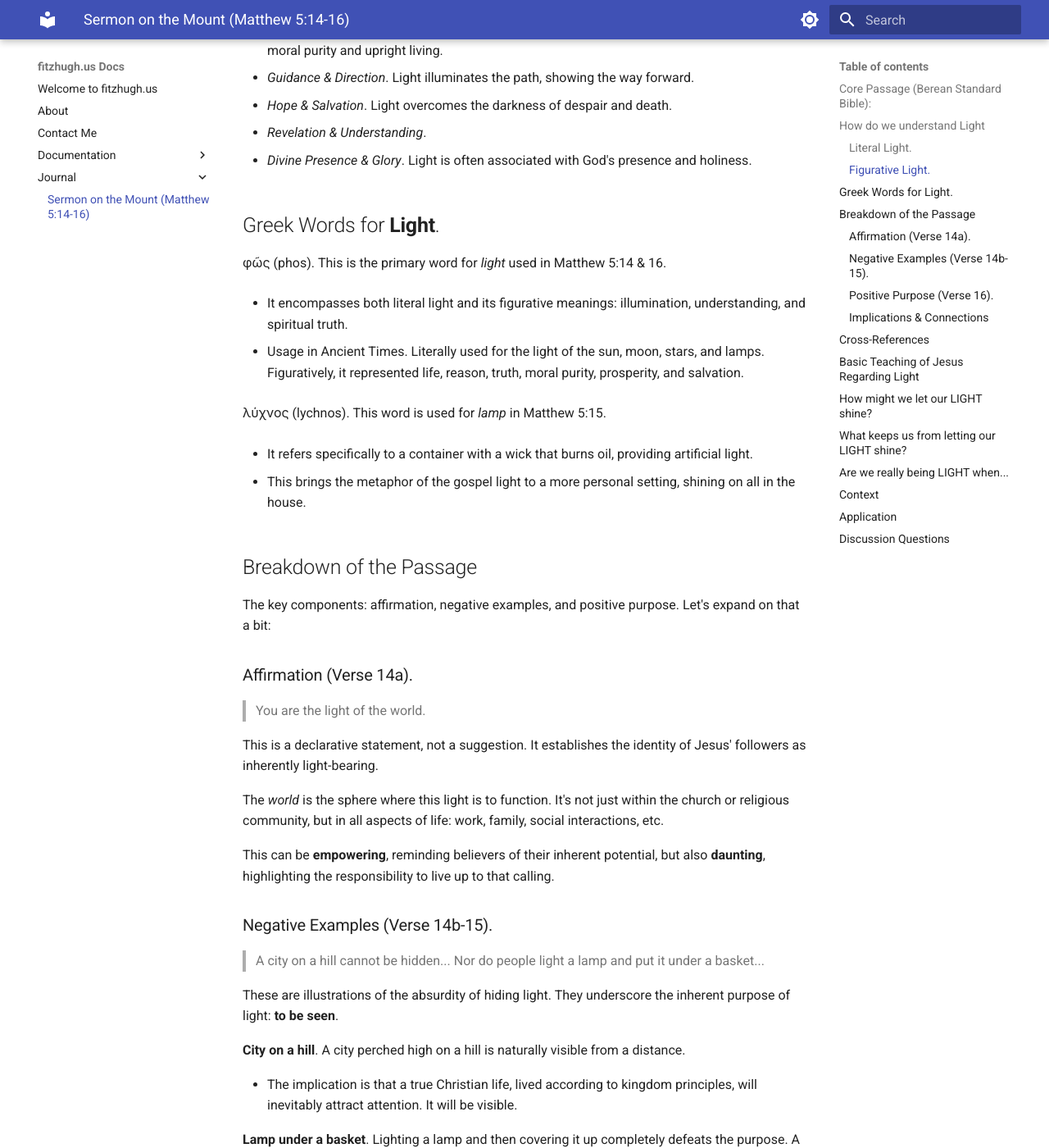
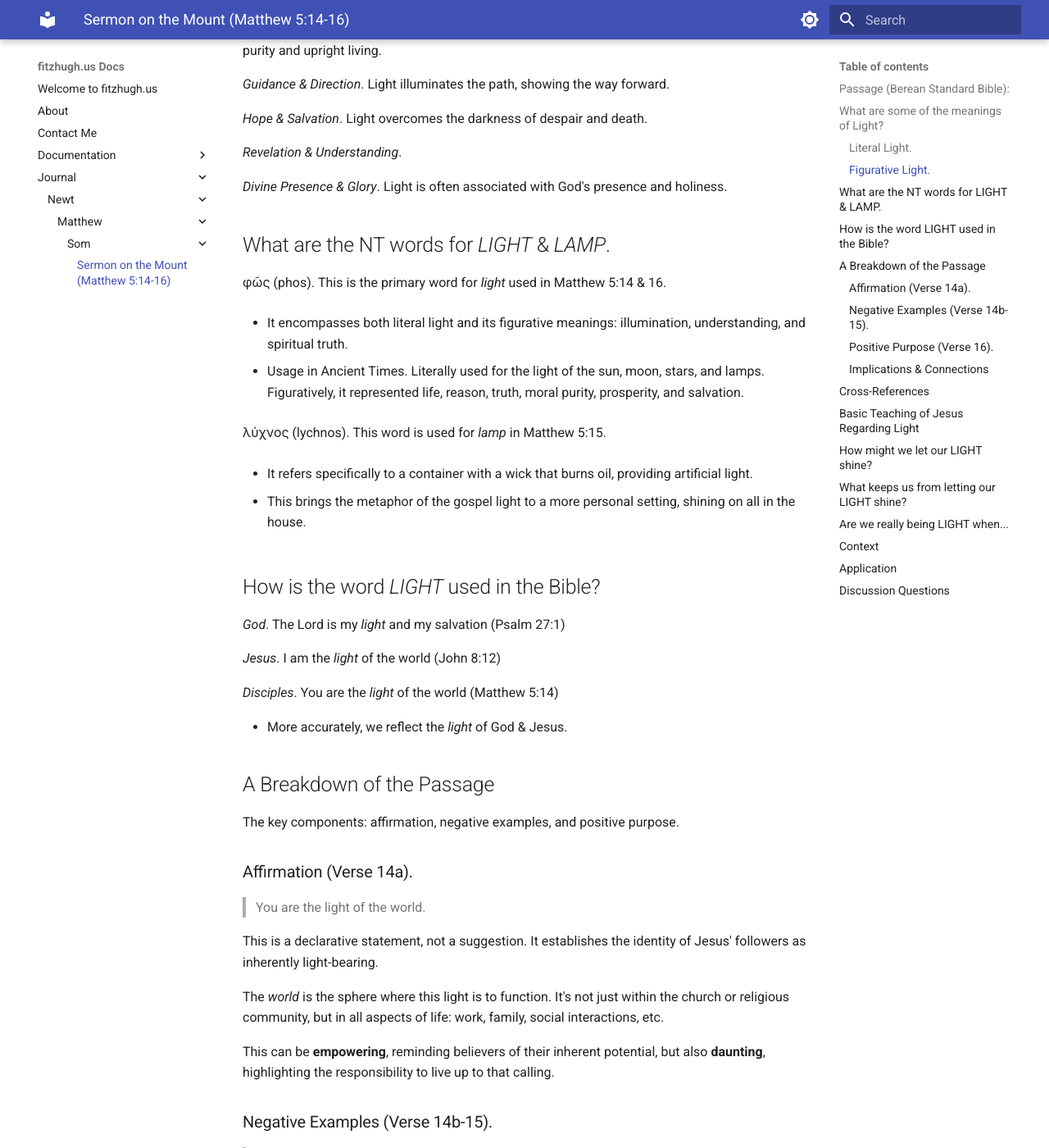
Before and after one commit to fitzland/octo-potato, an MkDocs documentation site: the page built from docs/journal/newt/matthew/som/matt05-som-salt.md, in a window 1280 px wide and 1400 px high, scrolled down 701 px. Shown: the whole window at 82% size. Built offline with MkDocs 1.6.1 and Material for MkDocs 9.7.7, drawn with Linux system fonts in a browser that asks for light colours; some of the changed text lies outside the part shown.

Commit message:
edit directory structure matt05-som-salt

```diff
--- a/docs/journal/matt05-som-salt.md
+++ b/docs/journal/newt/matthew/som/matt05-som-salt.md
@@ -1,10 +1,10 @@
 # Sermon on the Mount (Matthew 5:14-16)
 
-## Core Passage (Berean Standard Bible):
+## Passage (Berean Standard Bible):
 
 > **Matthew 5:14-16**. You are the light of the world. A city on a hill cannot be hidden. Nor do people light a lamp and put it under a basket, but on a lampstand, and it gives light to all in the house. In the same way, let your light shine before men, that they may see your good deeds and glorify your Father in heaven.
 
-## How do we understand *Light*
+## What are some of the meanings of *Light*?
 
 ### Literal Light.
 
@@ -16,19 +16,19 @@ Think of oil lamps, candles, and torches.
 
 ### Figurative Light.
 
-- *Truth & Knowledge*. Light exposes, reveals, and dispels ignorance and error.
+*Truth & Knowledge*. Light exposes, reveals, and dispels ignorance and error.
 
-- *Goodness & Righteousness*. Light contrasts with the darkness of sin and evil. It represents moral purity and upright living.
+*Goodness & Righteousness*. Light contrasts with the darkness of sin and evil. It represents moral purity and upright living.
 
-- *Guidance & Direction*. Light illuminates the path, showing the way forward.
+*Guidance & Direction*. Light illuminates the path, showing the way forward.
 
-- *Hope & Salvation*. Light overcomes the darkness of despair and death.
+*Hope & Salvation*. Light overcomes the darkness of despair and death.
 
-- *Revelation & Understanding*.
+*Revelation & Understanding*.
 
-- *Divine Presence & Glory*. Light is often associated with God's presence and holiness.
+*Divine Presence & Glory*. Light is often associated with God's presence and holiness.
 
-## Greek Words for **Light**.
+## What are the NT words for *LIGHT* & *LAMP*.
 
 φῶς (phos). This is the primary word for *light* used in Matthew 5:14 & 16.
 
@@ -42,9 +42,19 @@ Think of oil lamps, candles, and torches.
 
 - This brings the metaphor of the gospel light to a more personal setting, shining on all in the house.
 
-## Breakdown of the Passage
+## How is the word *LIGHT* used in the Bible?
 
-The key components: affirmation, negative examples, and positive purpose. Let's expand on that a bit:
+*God*. The Lord is my *light* and my salvation (Psalm 27:1)
+
+*Jesus*. I am the *light* of the world (John 8:12)
+
+*Disciples*. You are the *light* of the world (Matthew 5:14)
+
+- More accurately, we reflect the *light* of God & Jesus.
+
+## A Breakdown of the Passage
+
+The key components: affirmation, negative examples, and positive purpose.
 
 ### Affirmation (Verse 14a).
 
```
Also changed, not shown: 1 other file.
